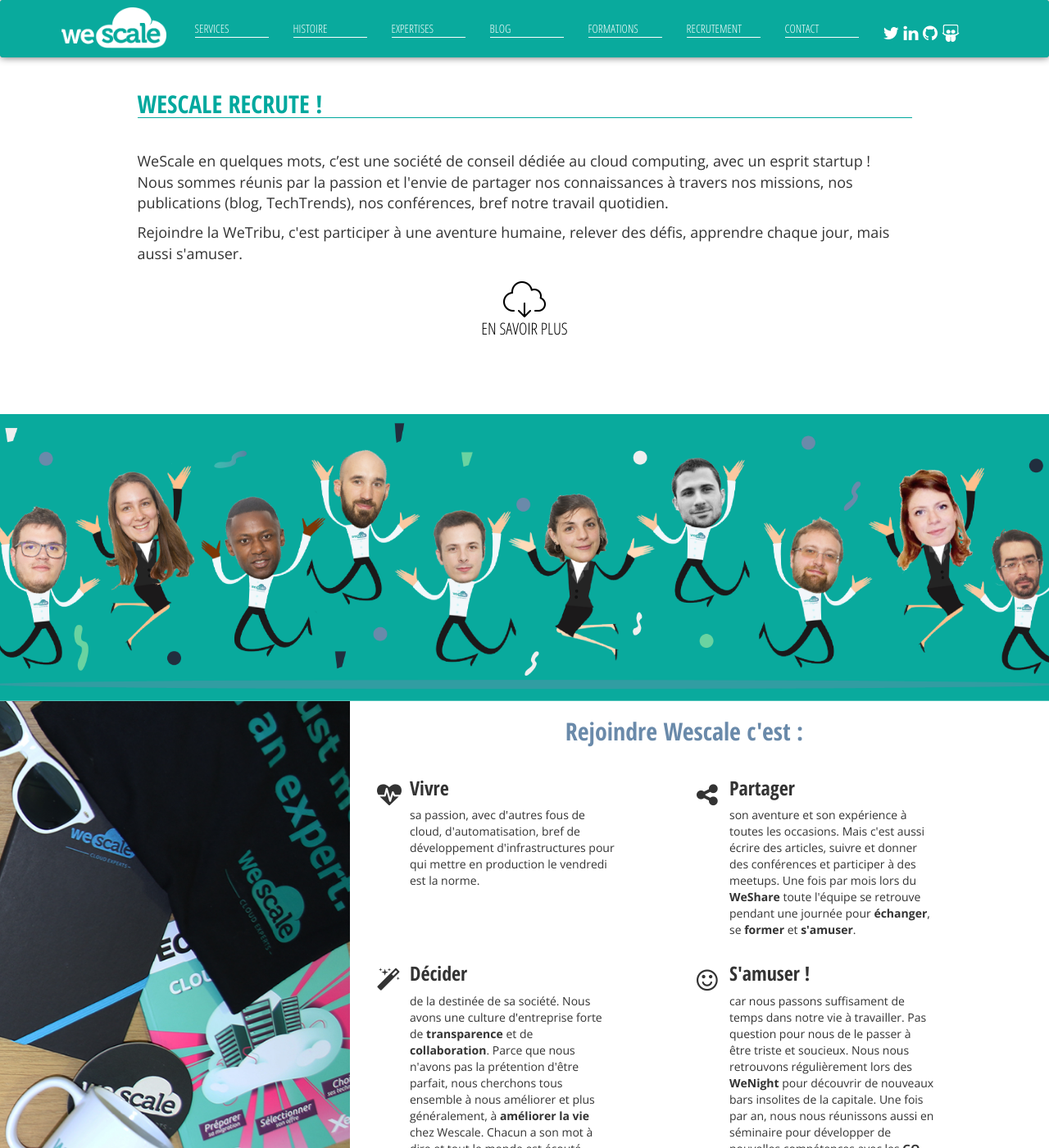
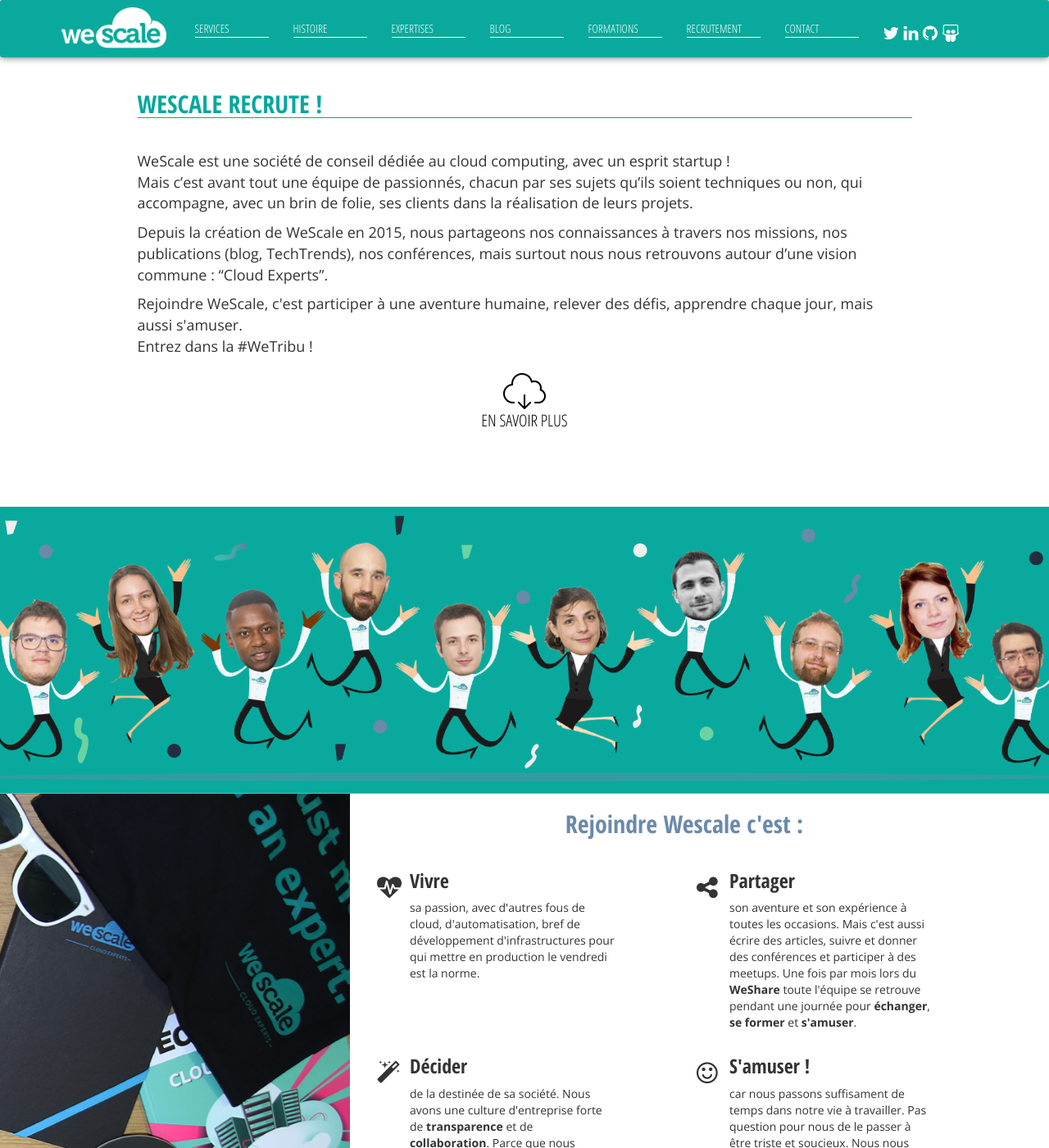
Before and after one commit to wescale/wescale-site, a Jekyll site: the page built from recrutement.html, in a window 1280 px wide and 1400 px high. Shown: the whole window at 82% size. Built offline with Jekyll 4.4.1, drawn with Linux system fonts in a browser that asks for light colours; nearby versions of some CDN libraries; comment, search, counter and statistics services are not loaded.

Commit message:
change text form and add text

```diff
--- a/recrutement.html
+++ b/recrutement.html
@@ -18,14 +18,15 @@
             <div class="row">
                 <div class="col-md-offset-1 col-md-10 history">
                     <p>
-                        WeScale en quelques mots, c’est une société de conseil dédiée au
-                        cloud computing, avec un esprit startup !<br>
-                        Nous sommes réunis par la passion et l'envie de partager nos connaissances à travers nos
-                        missions, nos publications (blog, TechTrends), nos conférences, bref notre travail quotidien.
+                        WeScale est une société de conseil dédiée au cloud computing, avec un esprit startup !<br>
+                        Mais c’est avant tout une équipe de passionnés, chacun par ses sujets qu’ils soient techniques ou non, qui accompagne, avec un brin de folie, ses clients dans la réalisation de leurs projets.
                     </p>
                     <p>
-                        Rejoindre la WeTribu, c'est participer à une aventure humaine, relever des défis, apprendre
-                        chaque jour, mais aussi s'amuser.
+                        Depuis la création de WeScale en 2015, nous partageons nos connaissances à travers nos missions, nos publications (blog, TechTrends), nos conférences, mais surtout nous nous retrouvons autour d’une vision commune : “Cloud Experts”.
+                    </p>
+                    <p>
+                        Rejoindre WeScale, c'est participer à une aventure humaine, relever des défis, apprendre chaque jour, mais aussi s'amuser.<br>
+                        Entrez dans la #WeTribu !
                     </p>
                      <p class="more">
                     <a href="#" id="nous-rejoindre">
@@ -78,7 +79,7 @@
                         <div class="icon-text">
                             <h3>Partager</h3>
                                 <p>son aventure et son expérience à toutes les occasions. Mais c'est aussi écrire des articles, suivre et donner des conférences et participer à des
-                                meetups. Une fois par mois lors du <b>WeShare</b> toute l'équipe se retrouve pendant une journée pour <b>échanger</b>, se <b>former</b> et <b>s'amuser</b>.
+                                meetups. Une fois par mois lors du <b>WeShare</b> toute l'équipe se retrouve pendant une journée pour <b>échanger</b>, <b>se former</b> et <b>s'amuser</b>.
                         </p></div>
                     </div>
                     </div>
```
